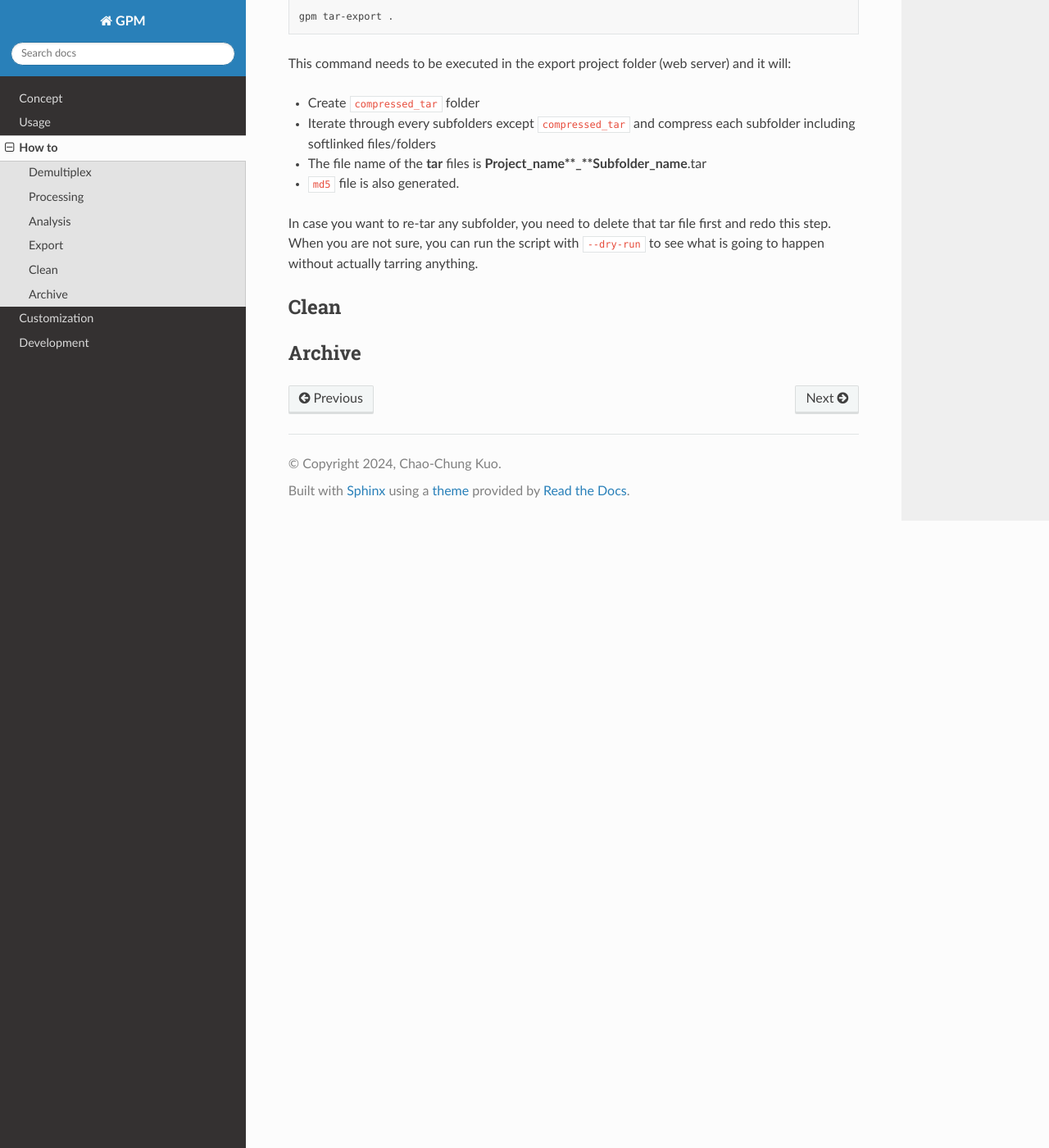
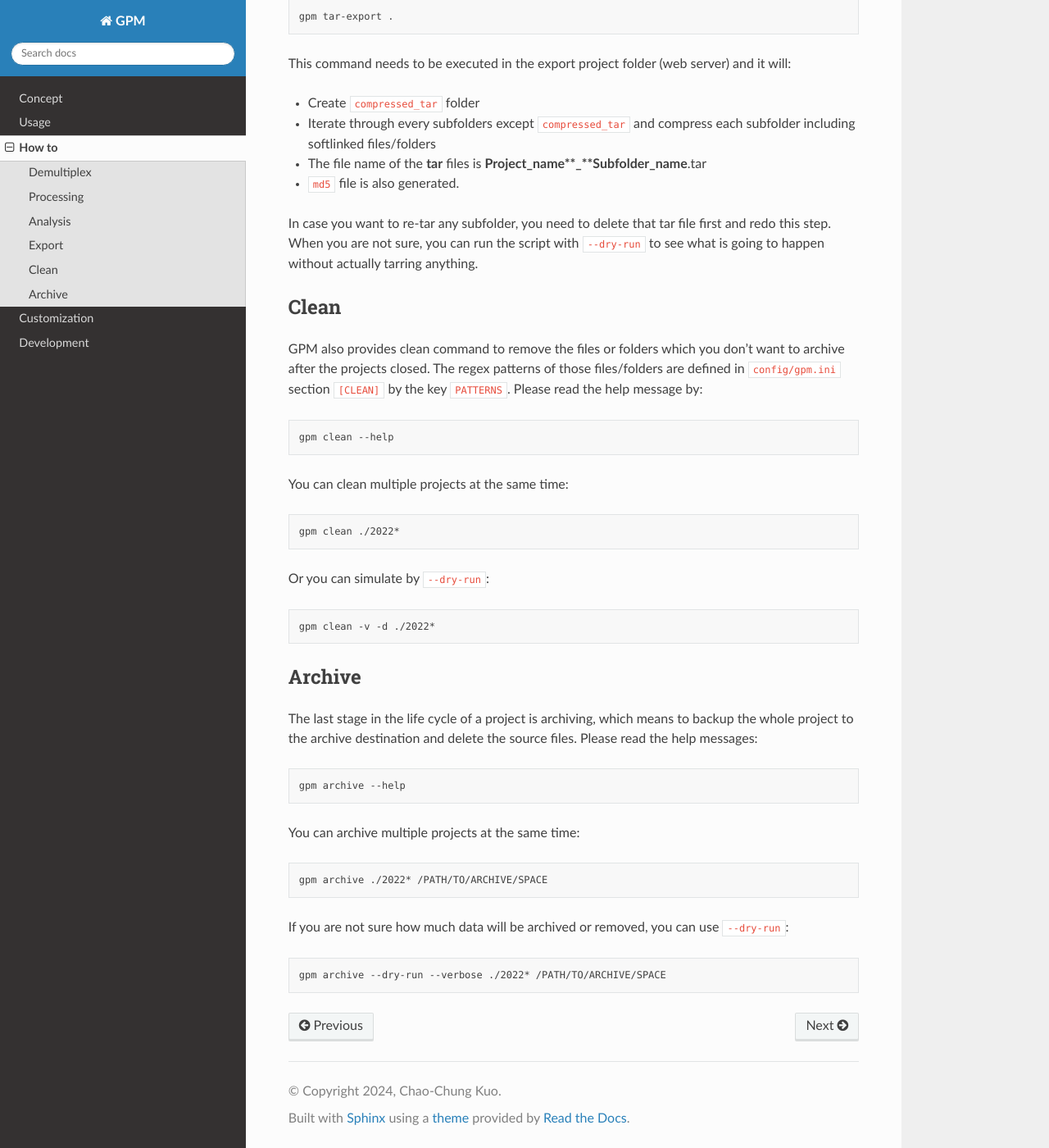
Before and after one commit to chaochungkuo/GPM, a Sphinx documentation site: the page built from docs/source/howto.rst, in a window 1280 px wide and 1400 px high, scrolled down 4317 px. Shown: the whole window at 82% size. Built offline with Sphinx 7.4.7 and the Read the Docs theme 2.0.0, drawn with Linux system fonts in a browser that asks for light colours.

Commit message:
update doc

```diff
--- a/docs/source/howto.rst
+++ b/docs/source/howto.rst
@@ -175,6 +175,41 @@ In case you want to re-tar any subfolder, you need to delete that tar file first
 Clean
 -----
 
+GPM also provides clean command to remove the files or folders which you don't want to archive after the projects closed. The regex patterns of those files/folders are defined in ``config/gpm.ini`` section ``[CLEAN]`` by the key ``PATTERNS``. Please read the help message by:
+
+.. code-block:: shell
+
+   gpm clean --help
+
+You can clean multiple projects at the same time:
+
+.. code-block:: shell
+
+   gpm clean ./2022*
+
+Or you can simulate by ``--dry-run``:
+
+.. code-block:: shell
+
+   gpm clean -v -d ./2022*
 
 Archive
 -------
+
+The last stage in the life cycle of a project is archiving, which means to backup the whole project to the archive destination and delete the source files. Please read the help messages:
+
+.. code-block:: shell
+
+   gpm archive --help
+
+You can archive multiple projects at the same time:
+
+.. code-block:: shell
+
+   gpm archive ./2022* /PATH/TO/ARCHIVE/SPACE
+
+If you are not sure how much data will be archived or removed, you can use ``--dry-run``:
+
+.. code-block:: shell
+
+   gpm archive --dry-run --verbose ./2022* /PATH/TO/ARCHIVE/SPACE
```
